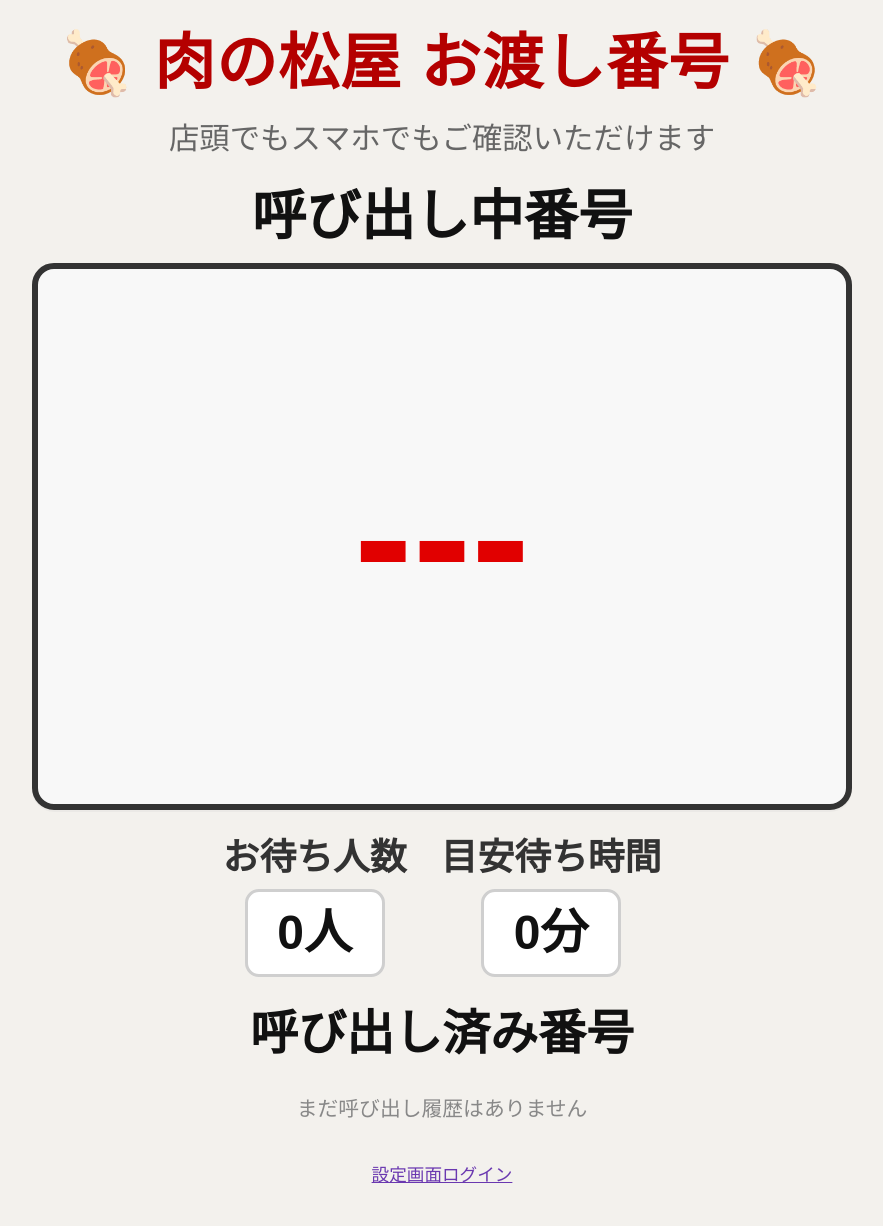
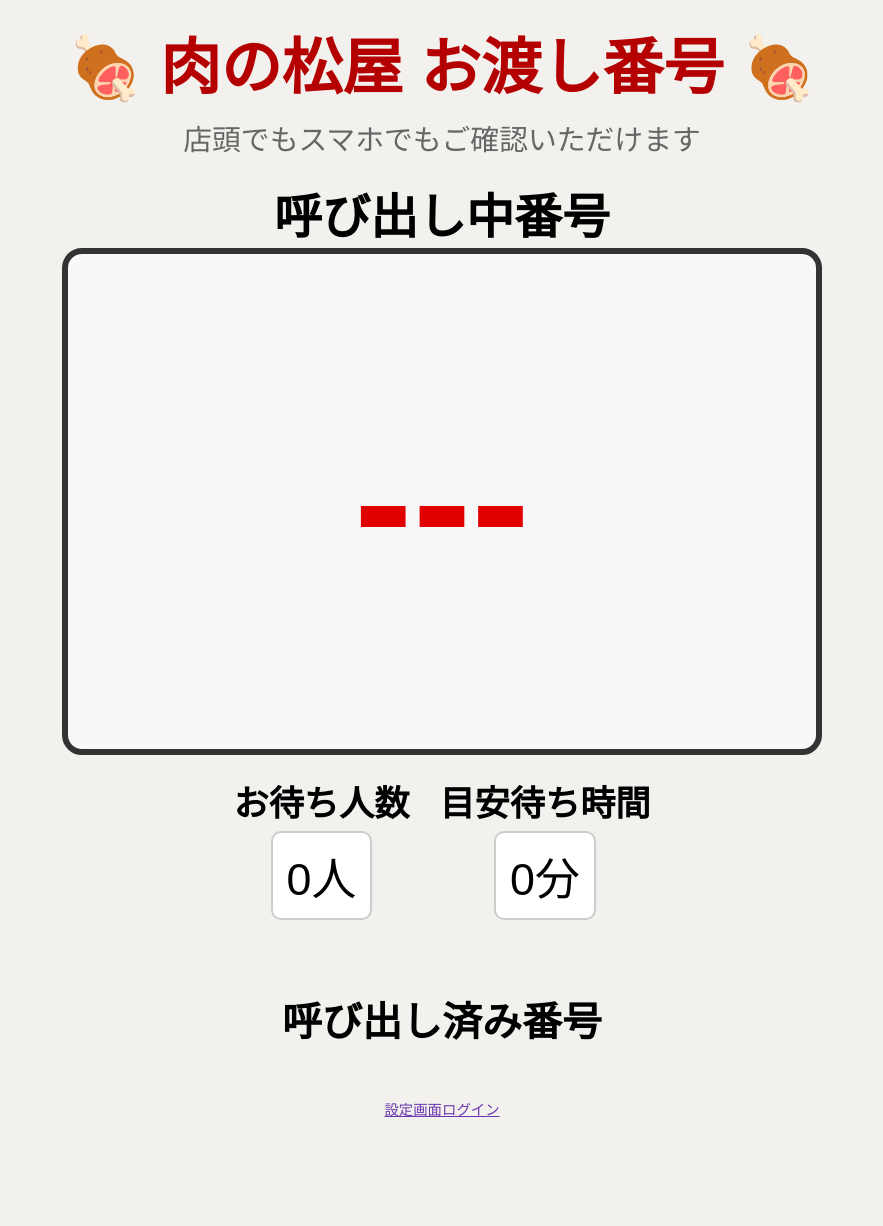
Before and after one commit to seven29789/seven_calling, a Flask app: page /monitor in a window 1280 px wide. Shown: the whole page, without its empty margins (198-1081 px from the left). After the commit the page ends 1117 px from the top, so only its background shows below. Run offline with Flask 3, Linux system fonts and the light colour scheme.

Commit message:
Update monitor.html

```diff
--- a/meat_takeout_queue/templates/monitor.html
+++ b/meat_takeout_queue/templates/monitor.html
@@ -15,232 +15,134 @@
       margin: 0;
       padding: 0;
       background: #f3f1ed;
-      color: #222;
       font-family: "Hiragino Sans", "Yu Gothic", "Meiryo", sans-serif;
-    }
-
-    body {
-      min-height: 100vh;
+      text-align: center;
     }
 
     .container {
       width: min(100%, 980px);
       margin: 0 auto;
-      padding: 18px 14px 40px;
-      text-align: center;
-    }
-
-    header {
-      margin-bottom: 22px;
+      padding: 18px 12px 40px;
     }
 
     h1 {
       margin: 0;
       color: #b40000;
-      font-size: clamp(2rem, 5.8vw, 3.8rem);
-      font-weight: 800;
-      line-height: 1.25;
-      letter-spacing: 0.02em;
+      font-size: clamp(2rem, 6vw, 3.8rem);
+      font-weight: 900;
     }
 
     .subtext {
-      margin: 14px 0 0;
+      margin-top: 10px;
       color: #666;
-      font-size: clamp(1rem, 2.5vw, 1.9rem);
-      line-height: 1.5;
+      font-size: clamp(1rem, 2.5vw, 1.8rem);
     }
 
     main {
       display: flex;
       flex-direction: column;
       align-items: center;
-      gap: 22px;
+      gap: 20px;
+      margin-top: 20px;
     }
 
-    .now-calling {
-      width: 100%;
-      display: flex;
-      flex-direction: column;
-      align-items: center;
+    h2 {
+      font-size: clamp(2rem, 5vw, 3rem);
+      margin: 0;
+      font-weight: 900;
     }
 
-    .now-calling h2 {
-      margin: 0 0 14px;
-      font-size: clamp(2rem, 5vw, 3.4rem);
-      font-weight: 800;
-      line-height: 1.2;
-      color: #111;
-    }
-
+    /* ★ここが一番重要（完全中央） */
     .big-number {
       width: min(92vw, 760px);
       aspect-ratio: 3 / 2;
+
       border: 6px solid #333;
-      border-radius: 22px;
+      border-radius: 20px;
       background: #f8f8f8;
 
       display: flex;
       justify-content: center;
       align-items: center;
 
+      font-size: clamp(5rem, 20vw, 11rem);
       font-weight: 900;
-      font-size: clamp(5rem, 20vw, 11rem);
+      color: #e10000;
+
       line-height: 1;
-      color: #e10000;
-      text-align: center;
-
-      box-shadow: 0 2px 0 rgba(0, 0, 0, 0.03);
     }
 
     .stats {
-      width: 100%;
       display: flex;
       justify-content: center;
-      gap: 34px;
+      gap: 30px;
       flex-wrap: wrap;
-      margin-top: 2px;
+      width: 100%;
     }
 
     .stat {
-      min-width: 160px;
       display: flex;
       flex-direction: column;
       align-items: center;
     }
 
     .label {
-      display: block;
-      margin-bottom: 8px;
-      font-size: clamp(1.4rem, 3.6vw, 2.3rem);
-      font-weight: 800;
-      color: #333;
-      line-height: 1.3;
+      font-size: clamp(1.4rem, 3vw, 2.2rem);
+      font-weight: bold;
+      margin-bottom: 5px;
     }
 
     .value {
-      min-width: 140px;
-      padding: 12px 16px;
-      border: 3px solid #cfcfcf;
-      border-radius: 14px;
+      font-size: clamp(1.8rem, 4vw, 2.8rem);
+      padding: 10px 14px;
+      border: 2px solid #ccc;
+      border-radius: 10px;
       background: #fff;
-      font-size: clamp(2rem, 5vw, 3rem);
-      font-weight: 900;
-      line-height: 1.2;
-      color: #111;
-      display: inline-flex;
-      justify-content: center;
-      align-items: center;
+      min-width: 100px;
     }
 
     .history {
       width: 100%;
-      margin-top: 6px;
+      margin-top: 10px;
     }
 
     .history h3 {
-      margin: 0 0 16px;
-      font-size: clamp(1.8rem, 4.5vw, 3rem);
-      font-weight: 800;
-      color: #111;
-      line-height: 1.2;
+      font-size: clamp(1.6rem, 4vw, 2.5rem);
+      margin-bottom: 10px;
     }
 
     .history-numbers {
       display: flex;
       justify-content: center;
-      align-items: center;
-      gap: 12px;
       flex-wrap: wrap;
-      width: 100%;
-      min-height: 56px;
+      gap: 10px;
+      min-height: 40px;
     }
 
     .number {
-      min-width: 64px;
-      padding: 10px 14px;
-      border: 3px solid #d0d0d0;
-      border-radius: 12px;
+      padding: 8px 12px;
+      border: 2px solid #ccc;
+      border-radius: 8px;
       background: #fff;
-      font-size: clamp(1.5rem, 3.8vw, 2.2rem);
-      font-weight: 800;
-      line-height: 1.1;
-      text-align: center;
-      color: #333;
-      display: inline-flex;
-      justify-content: center;
-      align-items: center;
-    }
-
-    .login-link-wrap {
-      margin-top: 26px;
-      text-align: center;
+      font-size: clamp(1.4rem, 3vw, 2rem);
+      font-weight: bold;
+      min-width: 50px;
     }
 
     .login-link {
-      font-size: clamp(0.95rem, 2.2vw, 1.1rem);
+      margin-top: 20px;
+      font-size: 0.9rem;
       color: #6a38b0;
       text-decoration: underline;
     }
 
-    .empty-history {
-      color: #888;
-      font-size: clamp(1rem, 2.8vw, 1.3rem);
-    }
-
     @media (max-width: 600px) {
-      .container {
-        padding: 16px 12px 28px;
-      }
-
-      header {
-        margin-bottom: 18px;
-      }
-
-      .subtext {
-        margin-top: 10px;
-      }
-
-      .now-calling h2 {
-        margin-bottom: 12px;
-      }
-
-      .big-number {
-        width: 100%;
-        max-width: 100%;
-        border-width: 5px;
-        border-radius: 18px;
-      }
-
       .stats {
-        gap: 18px;
-      }
-
-      .stat {
-        min-width: 138px;
+        gap: 15px;
       }
 
       .value {
-        min-width: 120px;
-        padding: 10px 12px;
-      }
-
-      .history-numbers {
-        gap: 10px;
-      }
-
-      .number {
-        min-width: 56px;
-        padding: 9px 12px;
-      }
-    }
-
-    @media (min-width: 1000px) {
-      .container {
-        padding-top: 26px;
-      }
-
-      .big-number {
-        width: min(78vw, 820px);
+        min-width: 80px;
       }
     }
   </style>
@@ -248,45 +150,37 @@
 
 <body>
   <div class="container">
-    <header>
-      <h1>🍖 {{ store_name }} お渡し番号 🍖</h1>
-      <p class="subtext">店頭でもスマホでもご確認いただけます</p>
-    </header>
+    <h1>🍖 {{ store_name }} お渡し番号 🍖</h1>
+    <div class="subtext">店頭でもスマホでもご確認いただけます</div>
 
     <main>
-      <section class="now-calling">
+      <section>
         <h2>呼び出し中番号</h2>
         <div class="big-number">{{ latest }}</div>
       </section>
 
       <section class="stats">
         <div class="stat">
-          <span class="label">お待ち人数</span>
-          <span class="value">{{ wait_count }}人</span>
+          <div class="label">お待ち人数</div>
+          <div class="value">{{ wait_count }}人</div>
         </div>
         <div class="stat">
-          <span class="label">目安待ち時間</span>
-          <span class="value">{{ wait_count * wait_time_unit }}分</span>
+          <div class="label">目安待ち時間</div>
+          <div class="value">{{ wait_count * wait_time_unit }}分</div>
         </div>
       </section>
 
       <section class="history">
         <h3>呼び出し済み番号</h3>
         <div class="history-numbers">
-          {% if history %}
-            {% for n in history %}
-              <span class="number">{{ n }}</span>
-            {% endfor %}
-          {% else %}
-            <div class="empty-history">まだ呼び出し履歴はありません</div>
-          {% endif %}
+          {% for n in history %}
+            <div class="number">{{ n }}</div>
+          {% endfor %}
         </div>
       </section>
     </main>
 
-    <div class="login-link-wrap">
-      <a href="/monitor_login" class="login-link">設定画面ログイン</a>
-    </div>
+    <a href="/monitor_login" class="login-link">設定画面ログイン</a>
   </div>
 </body>
 </html>
```
